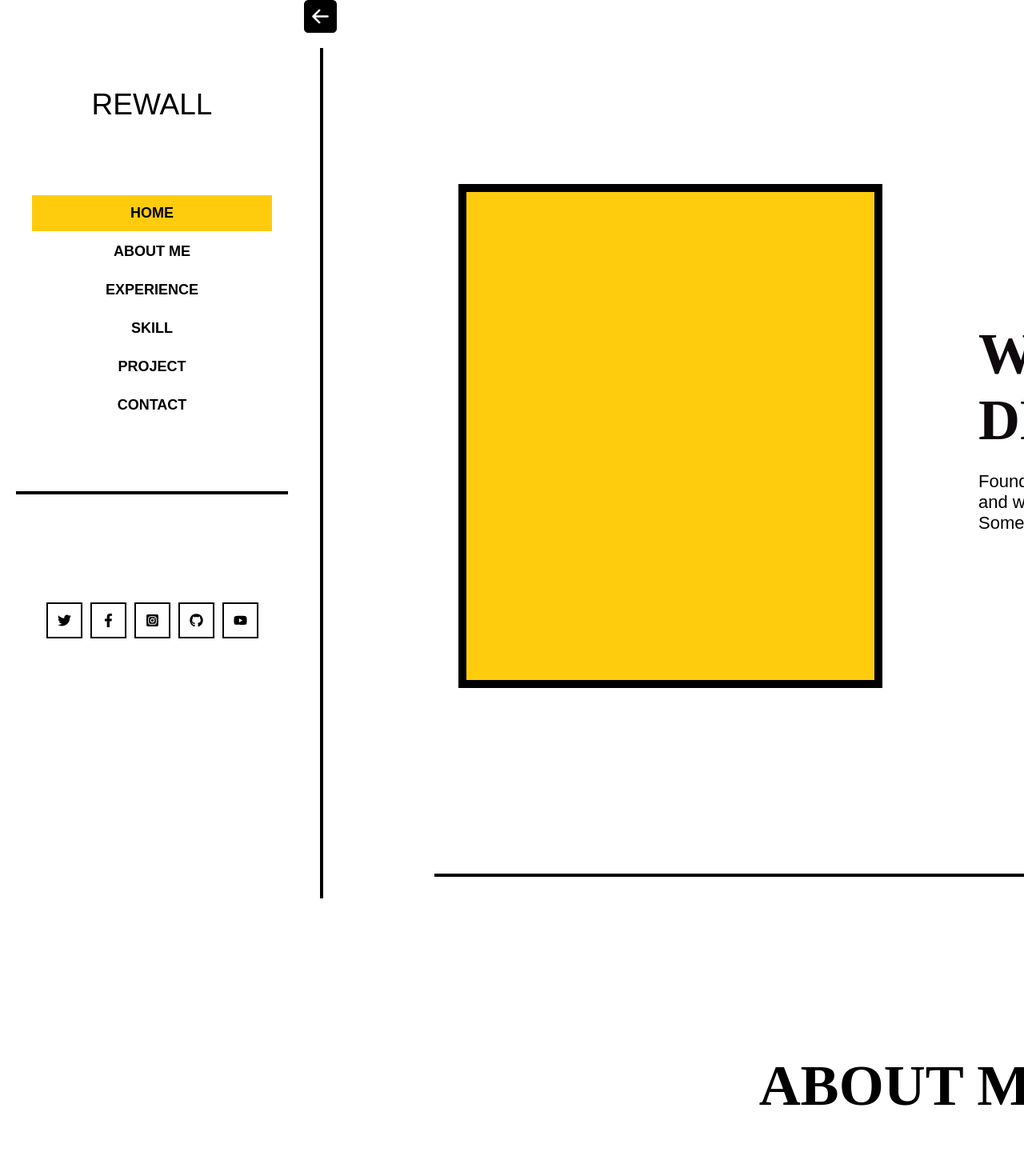
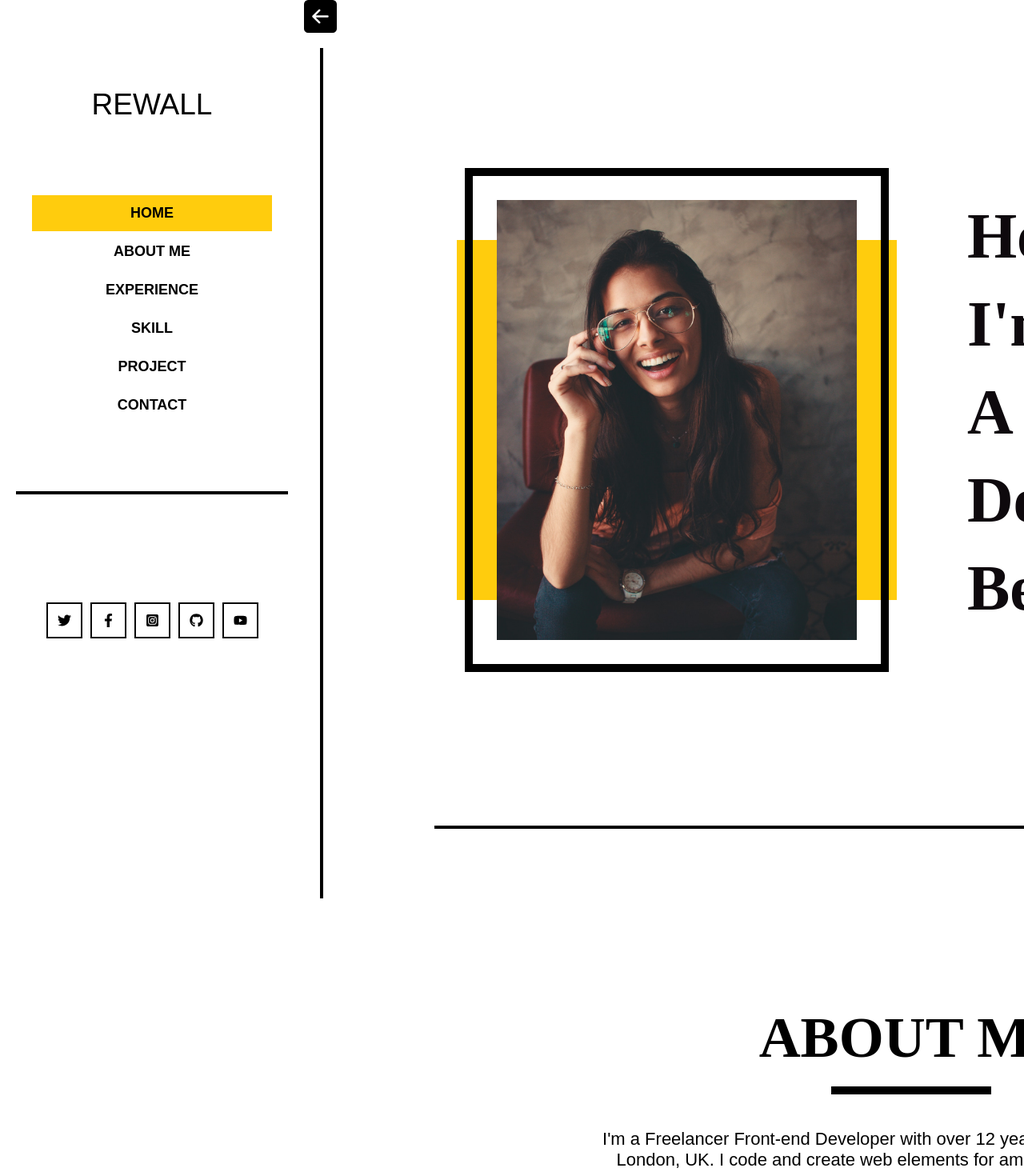
Before and after one commit to g01965250/resume, a React (Create React App) app: page / in a window 1280 px wide. Shown: the top 1465 px of the page at 80% size. Built offline with nearby package versions, Linux system fonts and the light colour scheme.

Commit message:
image contact update

```diff
--- a/package.json
+++ b/package.json
@@ -20,11 +20,12 @@
   },
   "scripts": {
     "predeploy": "npm run build",
-    "deploy": "gh-pages -d build",
+    "deploy": "gh-pages -b gh-pages -d build",
     "start": "react-scripts start",
     "build": "react-scripts build",
     "test": "react-scripts test",
-    "eject": "react-scripts eject"
+    "eject": "react-scripts eject",
+    "clean": "rimraf node_modules/gh-pages/.cache"
   },
   "eslintConfig": {
     "extends": [
--- a/src/App.css
+++ b/src/App.css
@@ -104,22 +104,52 @@
   width: 50%;
 }
 .home-title{
-  font-size: 72px;
+  font-size: 80px;
   font-weight: 600;
   font-family: Jost;
   color: #0e090d;
+  margin: 0 0 0 90px;
+  line-height: 110px;
 }
 .home-title-wrapper p{
   font-size: 22px;
   font-weight: 400;
 }
+.picture-wrapper{
+  width: 50%;
+  position: relative;
+  z-index: 1;
+  top: 50px;
+  left: 14px;
+}
+.picture-border{
+  width: 450px;
+  height: 550px;
+  padding: 30px;
+  border: 10px solid;
+  position: relative;
+  z-index: 2;
+  top: -40px;
+  left: 24px;
+}
 .picture{
   width: 450px;
   height: 550px;
+  background: url(./image/about.jpg);
+  background-size: cover;
+  position: absolute;
+  z-index: 3;
+  top: 0px;
+  left: 64px;
+}
+.picture-background{
+  width: 550px;
+  height: 450px;
   background-color: #ffcc0d;
-  margin: 30px 120px 30px 30px;
-  padding: 30px;
-  border: 10px solid;
+  position: absolute;
+  z-index: 1;
+  top: 50px;
+  left: 14px;
 }
 .home-arrow{
   font-size: 50px;
@@ -269,17 +299,20 @@ margin:  0 0 20px;
   right: 0%;
   padding: 0 15px;;
 }
-.bar-style92{
-  width: 92%;
-}
-.bar-style95{
-  width: 95%;
-}
 .bar-style80{
   width: 80%;
 }
-.bar-style85{
-  width: 85%;
+.bar-style77{
+  width: 77%;
+}
+.bar-style70{
+  width: 70%;
+}
+.bar-style65{
+  width: 65%;
+}
+.bar-style60{
+  width: 60%;
 }
 .skill-desc{
   font-size: 22px;
@@ -378,16 +411,21 @@ margin:  0 0 20px;
 
 .contact-wrapper{
   padding: 171px 0 0;
-  border-bottom: 4px solid;
   margin: 0 auto 20px;
 }
 .contact-title{
   font-size: 72px;
   font-weight: 600;
   padding-bottom: 29px;
-  margin-bottom: 43px;
   font-family: Jost;
   text-align: center;
+  width: 800px;
+  margin: 0 auto 43px;
+}
+.frm-inputs{
+  border: 0;
+  width: 800px;
+  margin: 0 auto;
 }
 .contact-input-wrapper{
   margin: 0 auto;
@@ -415,17 +453,10 @@ margin:  0 0 20px;
   width: 800px;
   background: #ffcc0d;
   height: 70px;
-  text-align: center;
-  align-items: center;
   margin: 0 0 0 20px;
-}
-.contact-btn{
-  text-decoration: none;
   font-size: 18px;
   color: #000;
-  line-height: 70px;
   font-weight: 600;
-  padding: 25px 327px;
 }
 .contact-info{
   width: 800px;
@@ -441,7 +472,7 @@ margin:  0 0 20px;
   font-size: 30px;
   font-weight: 700;
   margin: 0 0 58px;
-  font-family: Jost;
+  font-family: 'Noto Sans TC', sans-serif;
 }
 .contact-info a{
   font-size: 22px;
@@ -453,3 +484,15 @@ margin:  0 0 20px;
 .chinese{
 font-family: 'Noto Sans TC', sans-serif;
 }
+.title-bottomLine{
+  position: relative;
+}
+.title-bottomLine::after{
+  content: " ";
+  width: 200px;
+  height: 10px;
+  background-color: #000;
+  position: absolute;
+  bottom: 0;
+  left: 37%;
+}
--- a/src/App.js
+++ b/src/App.js
@@ -31,58 +31,53 @@ function App() {
                 <li><a href="https://www.youtube.com/"><FaYoutube/></a></li>
               </ul>
             </div>
-            {/* <div className="desc">© 2021 Rewall Template <br/>Created by Frenify</div> */}
           </div>
         </div>
         <div className="content-wrapper">
             <div id="home" className="home-wrapper">
               <div className="picture-wrapper">
-                <div className="picture"></div>
+                <div className="picture-border"></div>
+                  <div className="picture"></div>
+                <div className="picture-background"></div>
               </div>
               <div className="home-title-wrapper">
-                <div className="home-title">WEBSITE DEVELOPER</div>
-                <p>Founder of Frenify. Professional UI/UX designer and web developer based on London. Sometimes works as a freelancer.</p>
+                <div className="home-title">Hello,<br/>I'm 冠宇 <br/>A Frontend Developer Beginner</div>
               </div>
               <BsFillArrowDownSquareFill className="home-arrow"/>
             </div>
             <div id="about" className="about-wrapper">
               <div className="about-title-wrapper">
-                <div className="about-title">ABOUT ME</div>
+                <div className="about-title title-bottomLine">ABOUT ME</div>
                 <div className="about-dsec">I'm a Freelancer Front-end Developer with over 12 years of experience. I'm from London, UK. I code and create web elements for amazing people around the world. I like work with new people. New people are new experiences.</div>
               </div>
               <ul className="about-label-wrapper">
                 <li className="about-label">Name: <span className="chinese">朱冠宇</span></li>
                 <li className="about-label">Birthday: July 22, 1993</li>
                 <li className="about-label">Age: 29 Years</li>
-                <li className="about-label">Adress:<span className="chinese">新竹,臺灣</span></li>
+                <li className="about-label">Adress:<span className="chinese"> 新竹,臺灣</span></li>
                 <li className="about-label">Phone: 0912-144-381</li>
-                {/* <li className="about-label">GitHub:g01965250</li> */}
                 <li className="about-label">Email: g01965250@gmail.com</li>
-              {/*   <li className="about-label">Telegram: Available</li> */}
               </ul>
               <BsFillArrowDownSquareFill className="about-arrow"/>
             </div>
             <div id="experience" className="education-wrapper">
-              <div className="education-title">EXPERIENCE</div>
+              <div className="education-title title-bottomLine">EXPERIENCE</div>
               <ul>
                 <li>
                   <div className="education-item">
                     <h3>明新科技大學-電子工程系<span>( 2011 — 2016 )</span></h3>
-                    {/* <h2>電子工程系</h2> */}
                     <p>Adipisicing Lorem ipsum dolor sit amet, consectetur elit, sed do eiusmod tempor incididunt ut labore et dolore magna aliqua.</p>
                   </div>
                 </li>
                 <li>
                   <div className="education-item">
                     <h3>鴻佰科技股份有限公司-作業員<span>( 2021 — 2022 )</span></h3>
-                    {/* <h2>Master Degree</h2> */}
                     <p>Adipisicing Lorem ipsum dolor sit amet, consectetur elit, sed do eiusmod tempor incididunt ut labore et dolore magna aliqua.</p>
                   </div>
                 </li>
                 <li>
                   <div className="education-item">
                     <h3>海軍陸戰隊志願役士兵<span>( 2016 — 2020 )</span></h3>
-                    {/* <h2>Computer Science</h2> */}
                     <p>Adipisicing Lorem ipsum dolor sit amet, consectetur elit, sed do eiusmod tempor incididunt ut labore et dolore magna aliqua.</p>
                   </div>
                 </li>
@@ -90,38 +85,37 @@ function App() {
               <BsFillArrowDownSquareFill className="education-arrow"/>
             </div>
             <div id="skill" className="skill-wrapper">
-              <div className="skill-title">SKILL</div>
+              <div className="skill-title ">SKILL</div>
                 <div className="skill-bar-wrapper ">
-                  <div className="bar-style92">
-                    <div className="skill-bar">Adobe Photoshop<span>92%</span></div>
+                  <div className="bar-style80">
+                    <div className="skill-bar">HTML5<span>80%</span></div>
                   </div>
                 </div>
                 <div className="skill-bar-wrapper">
-                  <div className="bar-style95">
-                    <div className="skill-bar">HTML5 & CSS3<span>95%</span></div>
+                  <div className="bar-style77">
+                    <div className="skill-bar">CSS3<span>77%</span></div>
                   </div>
                  </div>
                 <div className="skill-bar-wrapper">
-                  <div className="bar-style80">
-                    <div className="skill-bar">WordPress<span>80%</span></div>
+                  <div className="bar-style70">
+                    <div className="skill-bar">JavaScript<span>70%</span></div>
                   </div>
                 </div>
                 <div className="skill-bar-wrapper">
-                  <div className="bar-style85">
-                    <div className="skill-bar">Adobe Illustrator<span>85%</span></div>
+                  <div className="bar-style65">
+                    <div className="skill-bar">React<span>65%</span></div>
                   </div>
                 </div>
-                <div className="skill-desc">
-                A freelance creative designer with a love for minimal design, clean typography
-                and well-written code, located in San Francisco. Provide high quality and
-                cost effective offshore web and software development services. Wide range of
-                web and software development services across the world.
+                <div className="skill-bar-wrapper">
+                  <div className="bar-style60">
+                    <div className="skill-bar">Git<span>60%</span></div>
+                  </div>
                 </div>
               <BsFillArrowDownSquareFill className="skill-arrow"/>
             </div>
             <div id="project" className="project-wrapper">
               <div className="project-title-wrapper">
-                <div className="project-title">PROJECT</div>
+                <div className="project-title title-bottomLine">PROJECT</div>
                 <div className="project-desc">Now, I’m working on a professional, visually sophisticated and technologically proficient, responsive and multi-functional wordpress theme Elonissa. If you are interested to work with me, click below button and contact with me right now, so we can talk about your project.              </div>
               </div>
               <div className="project-list-wrapper">
@@ -149,25 +143,25 @@ function App() {
               <BsFillArrowDownSquareFill className="project-arrow"/>
             </div>
             <div id="contact" className="contact-wrapper">
-                <div className="contact-title">CONTACT</div>
-              <div className="contact-input-wrapper">
-                <input className="contact-input"placeholder="Name *"></input>
-                <input className="contact-input"placeholder="Email *"></input>
-                <input className="contact-input phone"placeholder="Phone"></input>
-                <textarea className="contact-input message"placeholder="Message"></textarea>
-                <div className="contact-btn-wrapper">
-                  <a href="#" className="contact-btn">SEND MESSAGE</a>
-                </div>
-              </div>
+              <div className="contact-title title-bottomLine">CONTACT</div>
+              <form id="fs-frm" name="complaint-form" accept-charset="utf-8" action="https://formspree.io/f/xoqbdeey" method="post">
+                <fieldset id="fs-frm-inputs" className="frm-inputs">
+                  <input type="text" name="name"  placeholder="Name *" required="" className="contact-input"/>
+                  <input type="email" name="_replyto"  placeholder="Email *" required=""className="contact-input"/>
+                  <input type="tel"  minlength="9" maxlength="10" name="telephone"  placeholder="Phone" className="contact-input phone"/>
+                  <textarea name="complaint"  placeholder="Message" required="" className="contact-input message"></textarea>
+                  <input type="hidden" name="_subject" id="email-subject" value="Complaint Form Submission"/>
+                  <input type="submit" value="SEND MESSAGE" className="contact-btn-wrapper" />
+                </fieldset>
+              </form>
               <div className="contact-info">
                 <p>ADDRESS</p>
-                <h3>69 Queen St, London, United Kingdom</h3>
+                <h3>新竹縣湖口鄉仁興路48巷10號</h3>
                 <p>PHONE</p>
                 <h3>0912-144-381</h3>
                 <p><a href="g01965250@gmail.com">g01965250@gmail.com</a></p>
               </div>
-              <BsFillArrowDownSquareFill className="project-arrow"/>
-            </div>
+              </div>
         </div>
       </main>
     </div>
```
Also changed, not shown: src/image/about.jpg (added).
